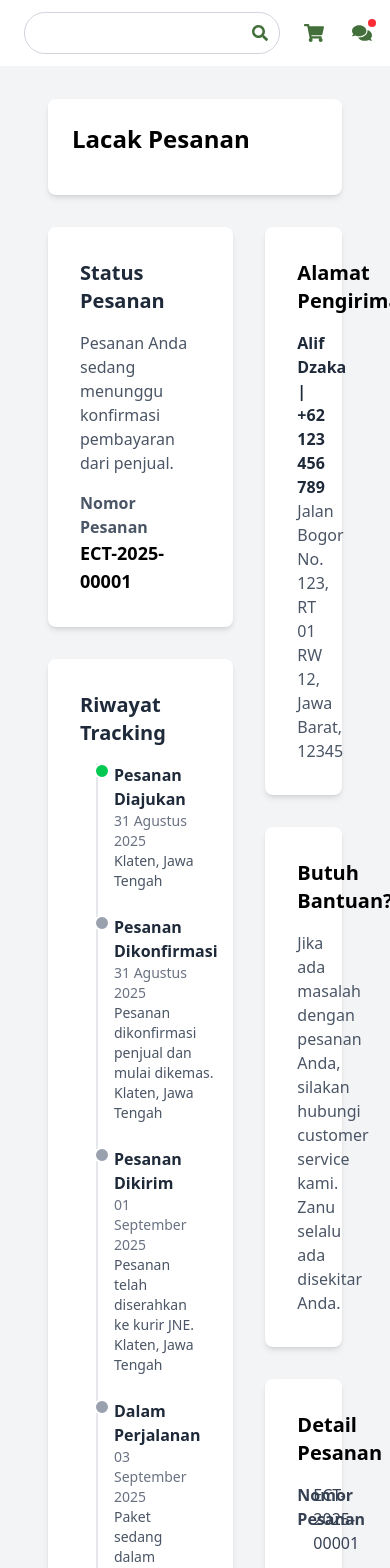
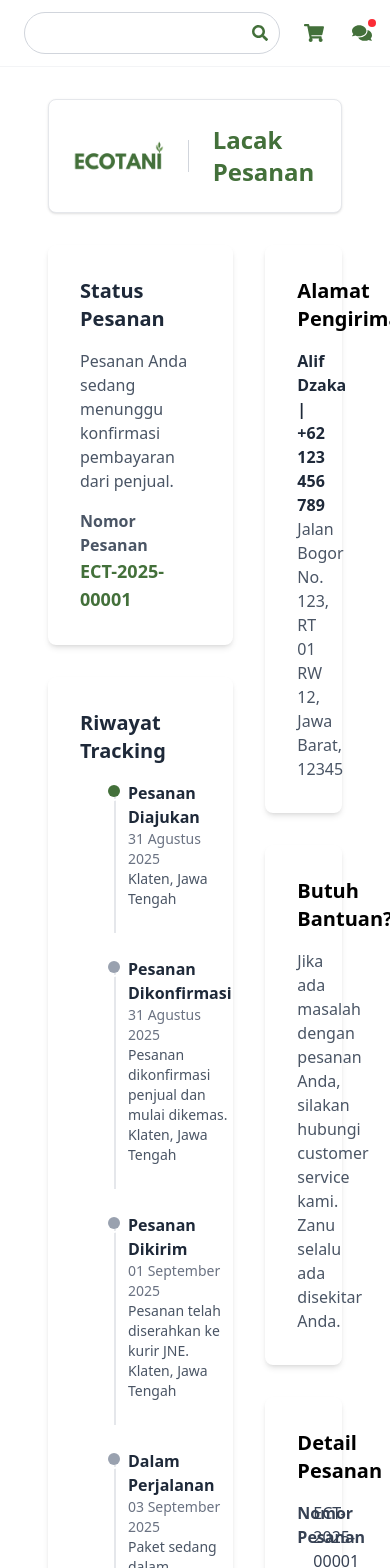
Before and after one commit to jannahkrn/fe-ecotani, a React (Vite) app: page /tracking in a window 390 px wide. Shown: the top 1568 px of the page. Built offline with nearby package versions, Linux system fonts and the light colour scheme.

Commit message:
edit tracking page

```diff
--- a/src/pages/user/TrackingPage.jsx
+++ b/src/pages/user/TrackingPage.jsx
@@ -8,18 +8,18 @@ import AuthContext from '../../context/AuthContext';
 const TrackingPage = () => {
     const { isLoggedIn, userName } = useContext(AuthContext);
     const location = useLocation();
-    const navigate = useNavigate(); // Tambahkan hook useNavigate
+    const navigate = useNavigate();
     const { paymentMethod } = location.state || { paymentMethod: 'transfer' };
 
     const [isOrderReceived, setIsOrderReceived] = useState(false);
+    const [message, setMessage] = useState(''); // Tambahkan state untuk message
 
     const handleOrderReceived = () => {
         setIsOrderReceived(true);
-        alert("Terima kasih telah mengonfirmasi pesanan! Silakan berikan ulasan Anda.");
+        setMessage("Terima kasih telah mengonfirmasi pesanan! Silakan berikan ulasan Anda.");
     };
 
     const handleReviewClick = () => {
-        // Arahkan ke halaman review
         navigate('/review');
     };
 
@@ -52,11 +52,21 @@ const TrackingPage = () => {
     ];
 
     return (
-        <div className="font-sans bg-gray-100 min-h-screen">
-
-            <main className="container mx-auto px-12 py-8">
-                <div className="bg-white p-6 rounded-lg shadow-md mb-8">
-                    <h1 className="text-2xl font-bold text-ecotani-green mb-4">
+        <div className="font-sans bg-white min-h-screen flex flex-col">
+            <div className="container mx-auto px-12 py-8 flex-grow">
+                {message && (
+                    <div className="bg-green-100 border border-green-400 text-green-700 px-4 py-3 rounded relative mb-4" role="alert">
+                        <span className="block sm:inline">{message}</span>
+                    </div>
+                )}
+                <div className="bg-white rounded-lg shadow-sm border border-gray-200 p-6 flex items-center gap-4 mb-8">
+                    <img
+                        src="src/assets/logo.png"
+                        alt="Ecotani Logo"
+                        className="h-8"
+                    />
+                    <div className="w-[1px] h-8 bg-gray-300 mx-2"></div>
+                    <h1 className="text-2xl font-bold text-[#43703a]">
                         Lacak Pesanan
                     </h1>
                 </div>
@@ -71,13 +81,13 @@ const TrackingPage = () => {
                                 <>
                                     <p className="text-gray-600 mb-2">Pesanan Anda sedang menunggu konfirmasi pembayaran dari penjual.</p>
                                     <p className="text-gray-600 font-semibold mt-4">Nomor Pesanan</p>
-                                    <p className="text-ecotani-green text-lg font-bold">ECT-2025-00001</p>
+                                    <p className="text-[#43703a] text-lg font-bold">ECT-2025-00001</p>
                                 </>
                             ) : (
                                 <>
                                     <p className="text-gray-600 mb-2">Estimasi tiba: 05 September 2025</p>
                                     <p className="text-gray-600 font-semibold">Nomor Resi JNE</p>
-                                    <p className="text-ecotani-green text-lg font-bold">JNE 123456789</p>
+                                    <p className="text-[#43703a] text-lg font-bold">JNE 123456789</p>
                                 </>
                             )}
                         </div>
@@ -85,22 +95,31 @@ const TrackingPage = () => {
                         {/* Riwayat Tracking */}
                         <div className="bg-white p-8 rounded-lg shadow-md">
                             <h2 className="text-xl font-bold text-gray-800 mb-4">Riwayat Tracking</h2>
-                            <div className="border-l-2 border-gray-200 ml-4 pl-4 space-y-6">
+                            {/* Perubahan di sini: Pindahkan garis vertikal ke div yang lebih spesifik */}
+                            <div className="relative pl-6 space-y-6"> {/* Tambahkan padding kiri di sini */}
                                 {trackingHistory.map((track, index) => {
                                     const isInitialStatus = track.status === "Pesanan Diajukan";
                                     const bulletColorClass =
                                         paymentMethod === 'transfer' && isInitialStatus
-                                            ? 'bg-green-500'
+                                            ? 'bg-[#43703a]' // Warna hijau Ecotani
                                             : paymentMethod === 'transfer' && !isInitialStatus
                                                 ? 'bg-gray-400'
-                                                : 'bg-green-500';
+                                                : 'bg-[#43703a]'; // Warna hijau Ecotani
 
                                     const isLastItem = index === trackingHistory.length - 1;
 
                                     return (
-                                        <div key={index} className="relative">
-                                            <div className={`absolute -left-5 top-0 w-4 h-4 rounded-full border-2 border-white ${bulletColorClass}`}></div>
-                                            <div className="flex justify-between items-end w-full">
+                                        <div key={index} className="relative pb-6 last:pb-0"> {/* Tambahkan padding bawah untuk jarak antar item, hilangkan di item terakhir */}
+                                            {/* Garis vertikal antara bulat, kecuali yang terakhir */}
+                                            {!isLastItem && (
+                                                <div className="absolute left-2.5 top-4 bottom-0 w-0.5 bg-gray-200"></div>
+                                            )}
+                                            {/* Bulat tracking */}
+                                            <div className="absolute left-0 top-0 w-5 h-5 rounded-full border-2 border-white z-10 flex items-center justify-center">
+                                                <div className={`w-3 h-3 rounded-full ${bulletColorClass}`}></div> {/* Bulat dalam yang lebih kecil */}
+                                            </div>
+
+                                            <div className="ml-6 flex justify-between items-start w-full"> {/* Geser konten ke kanan agar tidak bertabrakan dengan bulat */}
                                                 <div>
                                                     <h3 className="font-semibold text-gray-800">{track.status}</h3>
                                                     <p className="text-sm text-gray-500">{track.date}</p>
@@ -108,11 +127,11 @@ const TrackingPage = () => {
                                                 </div>
                                                 {paymentMethod === 'cod' && isLastItem && (
                                                     isOrderReceived ? (
-                                                        <p className="text-green-600 font-semibold text-right">Pesanan Diterima!</p>
+                                                        <p className="text-green-600 font-semibold text-right whitespace-nowrap">Pesanan Diterima!</p>
                                                     ) : (
                                                         <button
                                                             onClick={handleOrderReceived}
-                                                            className="bg-ecotani-green text-white py-2 px-6 rounded-full font-semibold hover:bg-green-700 transition-colors"
+                                                            className="bg-[#43703a] text-white py-2 px-6 rounded-full font-semibold hover:bg-green-700 transition-colors whitespace-nowrap"
                                                         >
                                                             Pesanan Diterima
                                                         </button>
@@ -180,18 +199,18 @@ const TrackingPage = () => {
                             </div>
                         </div>
                         <div className="text-right">
-                            <p className="font-semibold text-lg text-ecotani-green">Rp9.000</p>
+                            <p className="font-semibold text-lg text-[#43703a]">Rp9.000</p>
 
                             {/* Tombol Beri Ulasan dan Chat Penjual muncul di sini */}
                             {paymentMethod === 'cod' && isOrderReceived && (
                                 <div className="flex gap-2 mt-2">
                                     <button
-                                        onClick={handleReviewClick} // Tambahkan handler ini
+                                        onClick={handleReviewClick}
                                         className="flex-1 bg-gray-200 text-gray-800 py-2 px-6 rounded-full font-semibold hover:bg-gray-300 transition-colors"
                                     >
                                         Beri Ulasan
                                     </button>
-                                    <button className="flex-1 bg-ecotani-green text-white py-2 px-6 rounded-full font-semibold hover:bg-green-700 transition-colors">
+                                    <button className="flex-1 bg-[#43703a] text-white py-2 px-6 rounded-full font-semibold hover:bg-green-700 transition-colors">
                                         Chat Penjual
                                     </button>
                                 </div>
@@ -199,7 +218,7 @@ const TrackingPage = () => {
                         </div>
                     </div>
                 </div>
-            </main>
+            </div>
 
             <Footer />
         </div>
```
